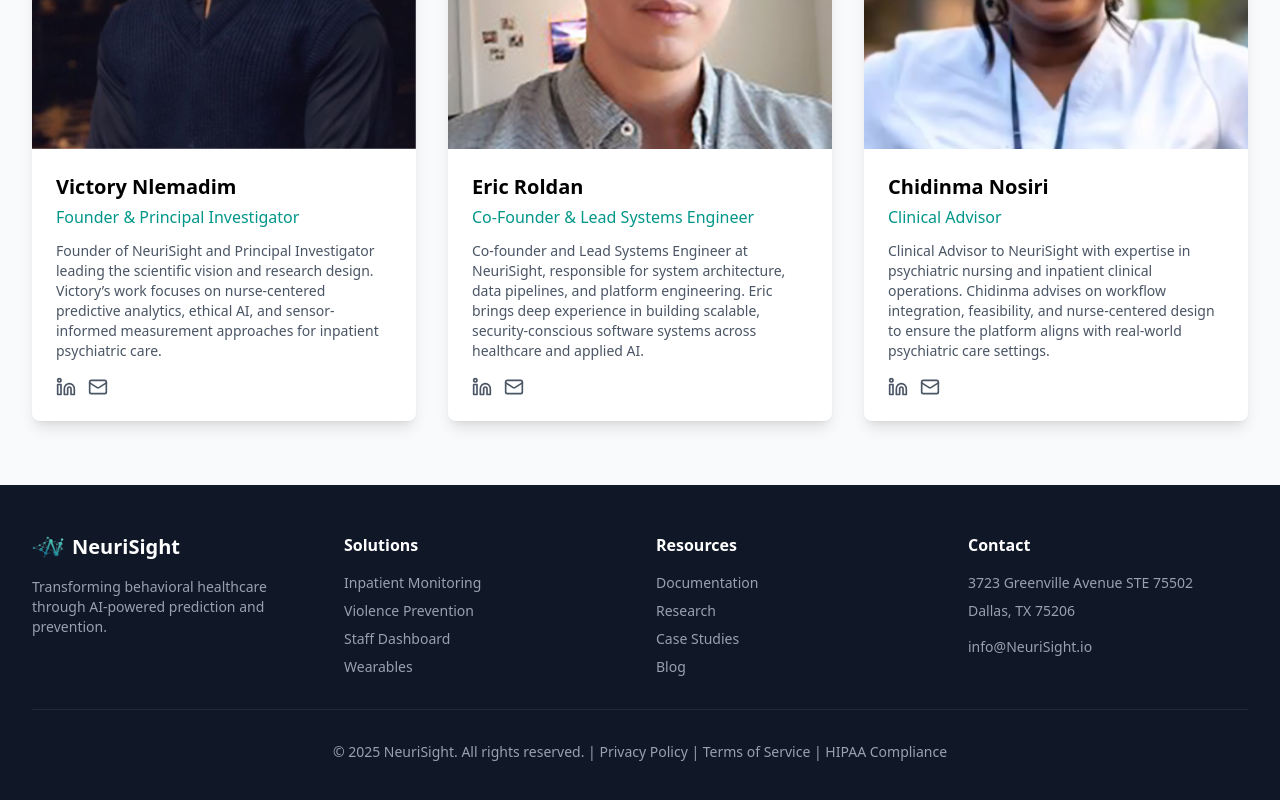
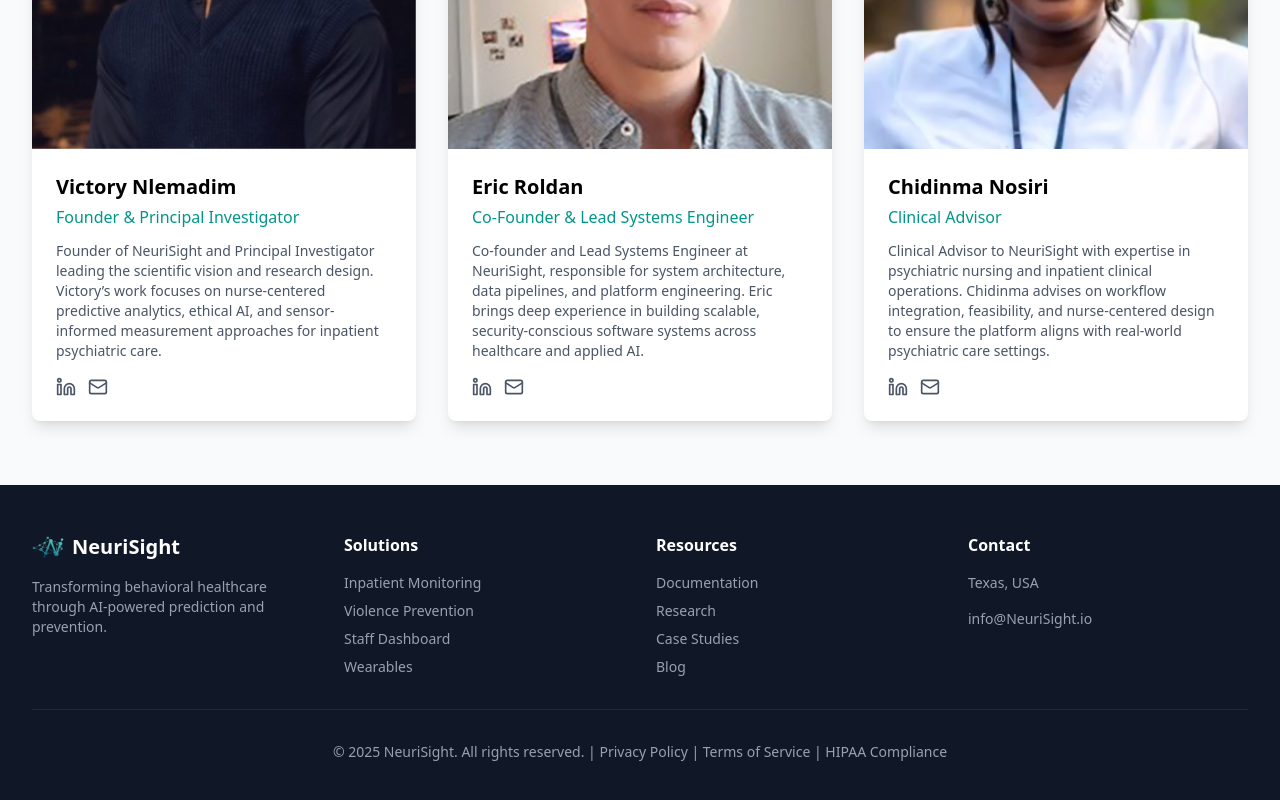
Before and after one commit to neurisight/mindwatch-landing, a React (Vite) app: page /team in a window 1280 px wide. Shown: the part 611-1411 px from the top of the page. Built offline with nearby package versions, Linux system fonts and the light colour scheme.

Commit message:
fix location

```diff
--- a/src/components/Footer.tsx
+++ b/src/components/Footer.tsx
@@ -71,8 +71,9 @@ const Footer = () => {
             <div>
               <h4 className="font-bold mb-4">Contact</h4>
               <ul className="space-y-2 text-gray-400 text-sm">
-                <li>3723 Greenville Avenue STE 75502</li>
-                <li>Dallas, TX 75206</li>
+                {/* <li>3723 Greenville Avenue STE 75502</li>
+                <li>Dallas, TX 75206</li> */}
+                <li>Texas, USA</li>
                 <li className="pt-2">info@NeuriSight.io</li>
                 {/* <li>1-800-NeuriSight</li> */}
               </ul>
```
